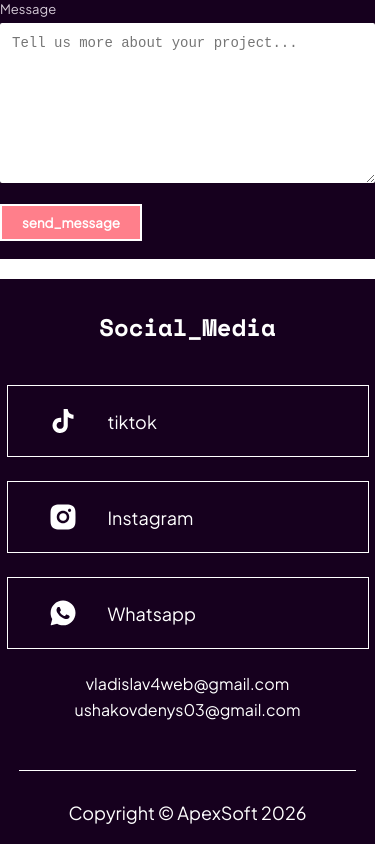
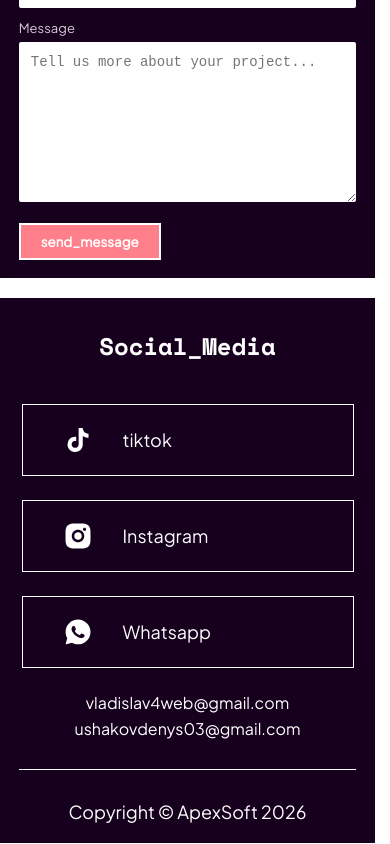
Before and after one commit to ushakovdenys03/qwerty, a React (Vite) app: page / in a window 390 px wide. Shown: the part 5427-6271 px from the top of the page. Built offline with nearby package versions, Linux system fonts and the light colour scheme.

Commit message:
adaptiv
ad ebaniy

```diff
--- a/src/widgets/footer/footer.module.css
+++ b/src/widgets/footer/footer.module.css
@@ -175,7 +175,6 @@
   .socials_container {
     margin-top: 0;
     align-items: center;
-    width: 100%;
   }
 
   .socials_content {
@@ -196,4 +195,16 @@
     gap: 5px;
     align-items: center;
   }
+
+  .copyright {
+    padding: 0 0 20px 0;
+  }
 }
+
+@media (max-width: 450px) {
+  .links {
+    padding: 20px 40px;
+    gap: 30px;
+    width: 250px;
+  }
+}
--- a/src/widgets/form/form.module.css
+++ b/src/widgets/form/form.module.css
@@ -227,6 +227,7 @@
 @media (max-width: 850px) {
   .form {
     padding: 18px;
+    width: 90%;
   }
 
   .modalOverlay {
```
